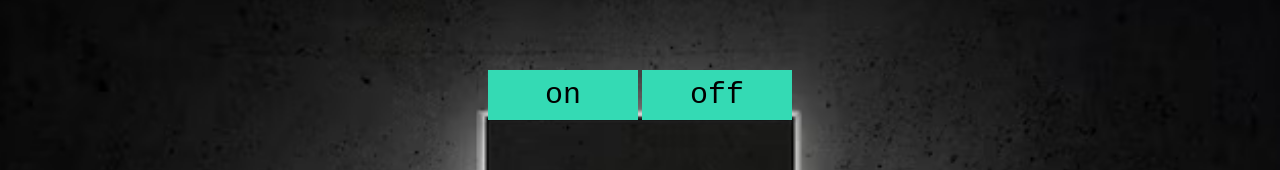
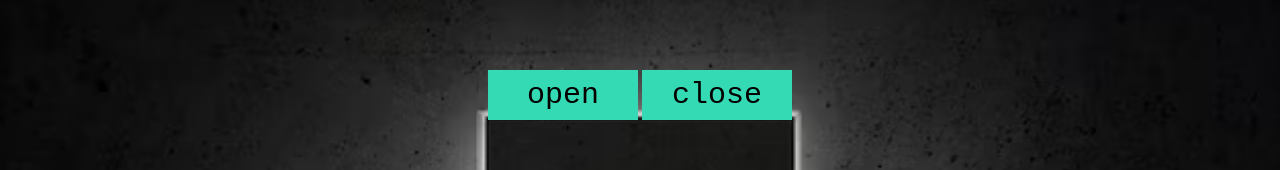
Before and after one commit to sindhya230404/bulb, a plain HTML site: page index.html in a window 1280 px wide. Shown: the part 170-340 px from the top of the page. Drawn offline with Linux system fonts and the light colour scheme.

Commit message:
Update index.html

```diff
--- a/index.html
+++ b/index.html
@@ -13,8 +13,8 @@
 
     <section>
         <div class="btn_container">
-            <button id="on" class="bulb_btn" onclick="bulb_on()">on</button>
-        <button id="off" class="bulb_btn" onclick="bulb_off()">off</button>
+            <button id="on" class="bulb_btn" onclick="bulb_on()">open</button>
+        <button id="off" class="bulb_btn" onclick="bulb_off()">close</button>
     </div>
     </section>
     <script src="script.js"></script>
```
